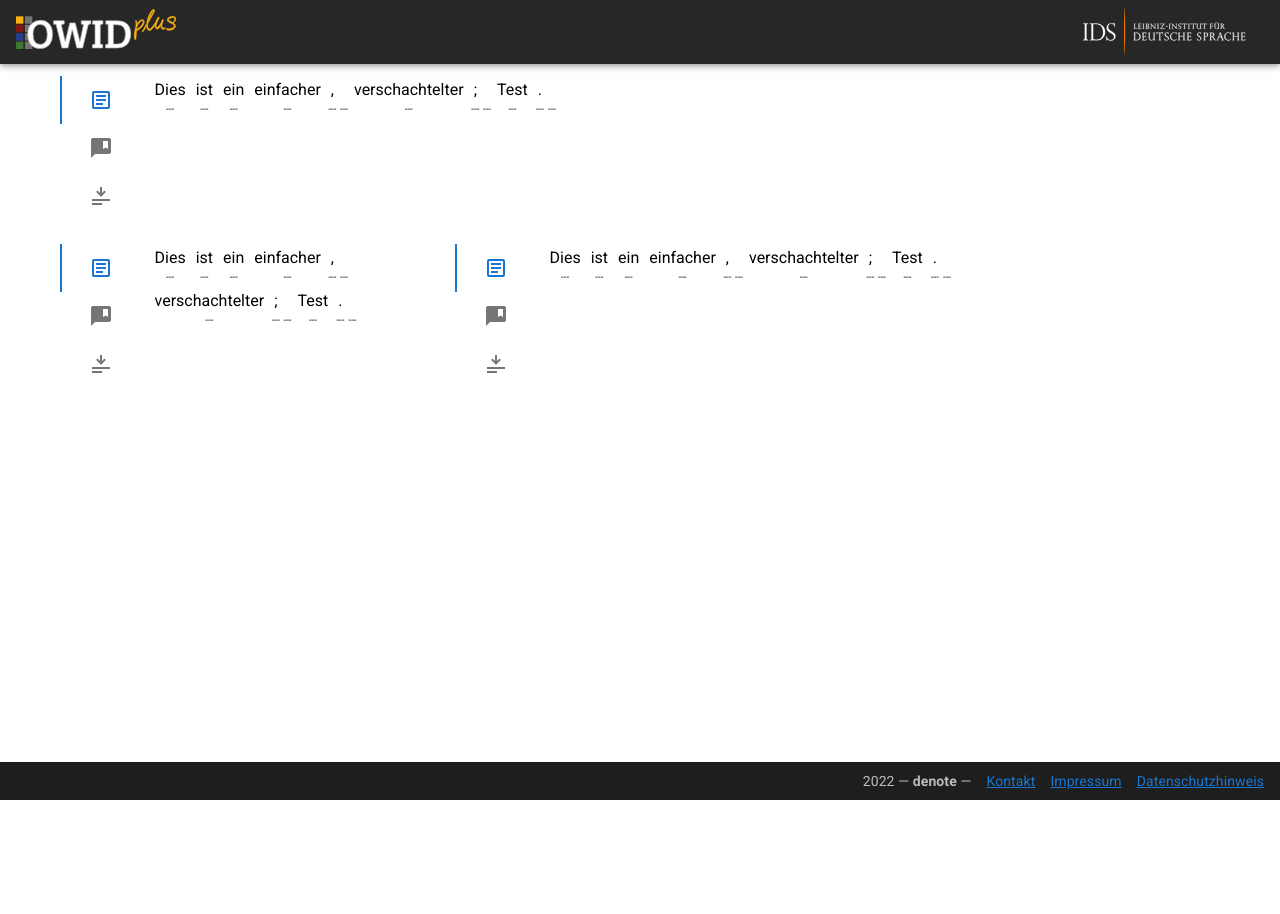
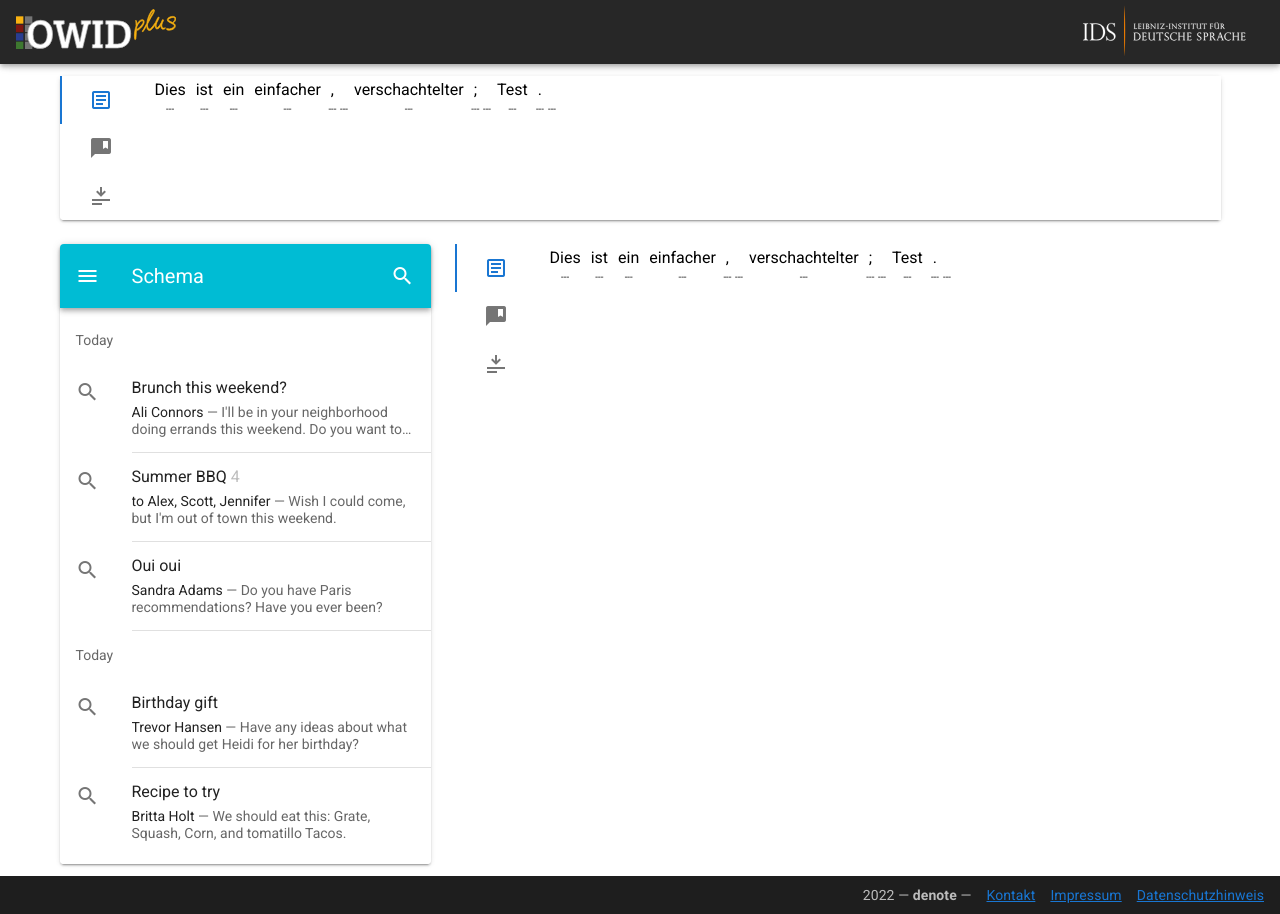
Before and after one commit to notesjor/IDS.Lexik.denote, a Nuxt app in the folder denote/: page / in a window 1280 px wide. Before the commit the page ends 800 px from the top, so only its background shows below. Built offline with nearby package versions, Linux system fonts and the light colour scheme.

Commit message:
// commit

```diff
--- a/denote/components/CardView.vue
+++ b/denote/components/CardView.vue
@@ -1,29 +1,91 @@
 <template>
-  <v-tabs vertical>
-      <v-tab>
-        <v-icon left>
-          mdi-text-box-outline
-        </v-icon>
-      </v-tab>
-      <v-tab>
-        <v-icon left>
-          mdi-message-bookmark
-        </v-icon>
-      </v-tab>
-      <v-tab>
-        <v-icon left>
-          mdi-format-align-bottom
-        </v-icon>
-      </v-tab>
+  <v-card
+    max-width="450"
+    class="mx-auto"
+  >
+    <v-toolbar
+      color="cyan"
+      dark
+    >
+      <v-app-bar-nav-icon></v-app-bar-nav-icon>
 
-      <v-tab-item>
-        <TextViewPure/>
-      </v-tab-item>
-      <v-tab-item>
-        <TextViewHighlight/>
-      </v-tab-item>
-      <v-tab-item>
-        <TextViewKwic/>
-        </v-tab-item>
-    </v-tabs>
+      <v-toolbar-title>Schema</v-toolbar-title>
+
+      <v-spacer></v-spacer>
+
+      <v-btn icon>
+        <v-icon>mdi-magnify</v-icon>
+      </v-btn>
+    </v-toolbar>
+
+    <v-list three-line>
+      <template v-for="(item, index) in items">
+        <v-subheader
+          v-if="item.header"
+          :key="item.header"
+          v-text="item.header"
+        ></v-subheader>
+
+        <v-divider
+          v-else-if="item.divider"
+          :key="index"
+          :inset="item.inset"
+        ></v-divider>
+
+        <v-list-item
+          v-else
+          :key="item.title"
+        >
+          <v-list-item-icon>
+            <v-icon>{{item.icon}}</v-icon>
+          </v-list-item-icon>
+
+          <v-list-item-content>
+            <v-list-item-title v-html="item.title"></v-list-item-title>
+            <v-list-item-subtitle v-html="item.subtitle"></v-list-item-subtitle>
+          </v-list-item-content>
+        </v-list-item>
+      </template>
+    </v-list>
+  </v-card>
 </template>
+
+<script>
+  export default {
+    data: () => ({
+      items: [
+        { header: 'Today' },
+        {
+          icon: 'mdi-magnify',
+          title: 'Brunch this weekend?',
+          subtitle: `<span class="text--primary">Ali Connors</span> &mdash; I'll be in your neighborhood doing errands this weekend. Do you want to hang out?`,
+        },
+        { divider: true, inset: true },
+        {
+          icon: 'mdi-magnify',
+          title: 'Summer BBQ <span class="grey--text text--lighten-1">4</span>',
+          subtitle: `<span class="text--primary">to Alex, Scott, Jennifer</span> &mdash; Wish I could come, but I'm out of town this weekend.`,
+        },
+        { divider: true, inset: true },
+        {
+          icon: 'mdi-magnify',
+          title: 'Oui oui',
+          subtitle: '<span class="text--primary">Sandra Adams</span> &mdash; Do you have Paris recommendations? Have you ever been?',
+        },
+        { divider: true, inset: true },
+        { header: 'Today' },
+        {
+          icon: 'mdi-magnify',
+          title: 'Birthday gift',
+          subtitle: '<span class="text--primary">Trevor Hansen</span> &mdash; Have any ideas about what we should get Heidi for her birthday?',
+        },
+        { divider: true, inset: true },
+        {
+          icon: 'mdi-magnify',
+          title: 'Recipe to try',
+          subtitle: '<span class="text--primary">Britta Holt</span> &mdash; We should eat this: Grate, Squash, Corn, and tomatillo Tacos.',
+        },
+      ],
+    }),
+  }
+</script>
--- a/denote/components/TextView.vue
+++ b/denote/components/TextView.vue
@@ -1,4 +1,5 @@
 <template>
+<v-card>
   <v-tabs vertical>
       <v-tab>
         <v-icon left>
@@ -26,4 +27,5 @@
         <TextViewKwic/>
         </v-tab-item>
     </v-tabs>
+ </v-card>
 </template>
```
Also changed, not shown: 1 other file (tests, documents, lock files or other folders).
